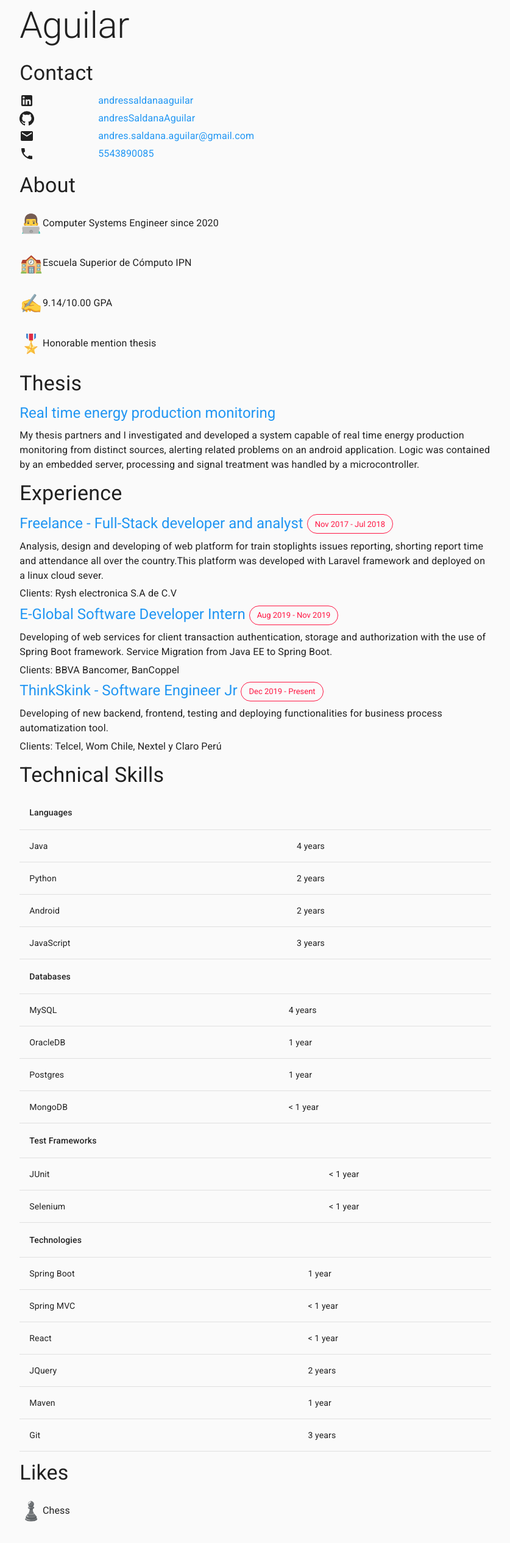
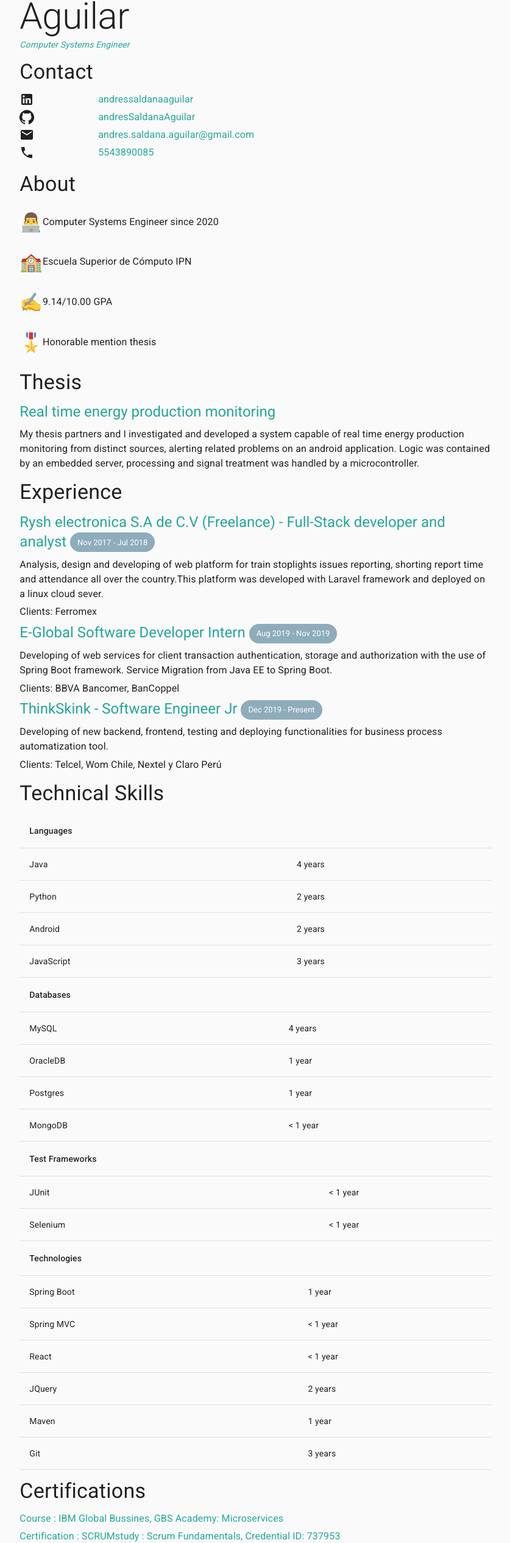
Before and after one commit to andresSaldanaAguilar/my-react-resume, a React (Create React App) app: page / in a window 1280 px wide. Shown: the part 187-2717 px from the top of the page at 61% size, without its empty margins (221-1058 px from the left). Built offline with nearby package versions, Linux system fonts and the light colour scheme.

Commit message:
modifying theme along with my girlfriend

```diff
--- a/src/App.js
+++ b/src/App.js
@@ -21,6 +21,7 @@ import englishBundle from './englishBundle';
 import IconButton from '@material-ui/core/IconButton';
 import DeleteIcon from '@material-ui/icons/Delete';
 import InvertColorsIcon from '@material-ui/icons/InvertColors';
+import Link from '@material-ui/core/Link';
 
 /*imported from material UI webpage*/
 const AntSwitch = withStyles((theme) => ({
@@ -82,9 +83,9 @@ class App extends React.Component {
 
     let theme = createMuiTheme({
       palette: {
-          primary: blue,
-          secondary: red,
-          type: this.state.themeType
+        primary: this.state.themeType === "light" ? {500:"#26a69a"} : {"500":"#82e9de"},
+        secondary: this.state.themeType === "light" ? {"A400":"#8eacbb"} : {"A400" :"#90a4ae"},
+        type: this.state.themeType
       }
     })
 
@@ -92,11 +93,11 @@ class App extends React.Component {
       <div>
         <ThemeProvider theme={theme}>
           <CssBaseline/>
-          <Grid container >
+          <Grid container>
             <Grid item xs={0} sm={0} md={2} lg={2} xl={2}>
             </Grid>
             <Grid item justify xs={12} sm={12} md={8} lg={8} xl={8} >
-              <Grid style={{padding:40}}>
+              <Grid style={{paddingLeft:40,paddingRight:40,paddingTop:25,paddingBottom:15}}>
 
                 <Grid container spacing={1}  justify="space-between" alignItems="center" style={{borderBottom: "0.3px solid",paddingBottom:"10px"}}>
                   <Grid item>
@@ -128,7 +129,7 @@ class App extends React.Component {
 
                 <MainResumePage language={this.state.language === 'es' ? spanishBundle : englishBundle}/>
 
-                <Grid item><Typography style={{borderTop: "0.3px solid",paddingTop:"10px",fontSize:10}} gutterBottom>Author: Andres Saldaña Aguilar 2020  -- Source: https://github.com/andresSaldanaAguilar/my-react-resume</Typography></Grid>
+                <Grid item><Typography style={{borderTop: "0.3px solid",paddingTop:"10px",fontSize:10}} >Author: Andres Saldaña Aguilar 2020  -- <Link href="https://github.com/andresSaldanaAguilar/my-react-resume">Source: https://github.com/andresSaldanaAguilar/my-react-resume</Link></Typography></Grid>
 
               </Grid>
             </Grid>
--- a/src/MainResumePage.js
+++ b/src/MainResumePage.js
@@ -10,15 +10,25 @@ import TableContainer from '@material-ui/core/TableContainer';
 import TableHead from '@material-ui/core/TableHead';
 import TableRow from '@material-ui/core/TableRow';
 import Chip from '@material-ui/core/Chip';
+import { withStyles } from '@material-ui/core/styles';
+import blue from '@material-ui/core/colors/blue';
+
+const useStyles = theme => ({
+  root: {
+    justifyContent: 'center',
+    backgroundColor: blue
+  },
+});
 
 class MainResumePage extends React.Component {
 
   render(){
+    const { classes } = this.props;
     return (
       <div>
-        <Typography variant="h2"gutterBottom>
-          Andrés Arnulfo Saldaña Aguilar
-        </Typography>
+        <Typography color="dark" variant="h2">Andrés Arnulfo Saldaña Aguilar</Typography>
+        <Typography style={{fontStyle: 'italic'}} color="primary" variant="small"gutterBottom>{this.props.language.degree}</Typography>
+        <p></p>
         <Typography variant="h4" gutterBottom>{this.props.language.contact.header}</Typography>
         {this.props.language.contact.content.map((link) => {
           return(
@@ -56,7 +66,7 @@ class MainResumePage extends React.Component {
         {this.props.language.experience.content.map((item) => {
           return(
             <div>
-              <Typography variant="h5" component="h4" gutterBottom color="primary">{item.header} <Chip variant="outlined" color="secondary" label={item.date}/></Typography>
+              <Typography variant="h5" component="h4" gutterBottom color="primary">{item.header} <Chip style={{color:"#fff",fontWeight:400}} color="secondary" label={item.date}/></Typography>
               <Typography component="p" gutterBottom>{item.description}</Typography>
               <Typography component="p" gutterBottom>Clients: {item.clients}</Typography>
             </div>
@@ -71,10 +81,10 @@ class MainResumePage extends React.Component {
           return(
             <TableContainer >
               <Table stickyHeader aria-label="sticky table">
-                <TableHead>
+                <TableHead >
                   <TableRow >
-                      <TableCell >{category.label}</TableCell>
-                      <TableCell ></TableCell>
+                      <TableCell className={classes.root} >{category.label}</TableCell>
+                      <TableCell className={classes.root} ></TableCell>
                   </TableRow>
                 </TableHead>
                 <TableBody>
@@ -92,12 +102,23 @@ class MainResumePage extends React.Component {
           );
         })}
 
+
+
+        <p></p>
+
+        <Typography variant="h4" gutterBottom>{this.props.language.certifications.header}</Typography>
+        {this.props.language.certifications.content.map((certification) => {
+        return(
+          <Typography component="h2" color="primary" gutterBottom> {certification.title} : {certification.description}</Typography>
+        )}
+        )}
+
         <p></p>
 
         <Typography variant="h4" gutterBottom>{this.props.language.hobbies.header}</Typography>
-        {this.props.language.hobbies.content.map((hobbie) => {
+        {this.props.language.hobbies.content.map((hobby) => {
           return(
-            <Typography component="h2" gutterBottom> <span class="emoji" role="img">{hobbie.emoji}</span>{hobbie.name}</Typography>
+            <Typography component="h2" gutterBottom> <span class="emoji" role="img">{hobby.emoji}</span>{hobby.name}</Typography>
           )}
         )}
 
@@ -106,4 +127,4 @@ class MainResumePage extends React.Component {
   };
 }
 
-export default MainResumePage;
+export default withStyles(useStyles)(MainResumePage);
--- a/src/englishBundle.js
+++ b/src/englishBundle.js
@@ -5,6 +5,9 @@ import MailIcon from '@material-ui/icons/Mail';
 import PhoneIcon from '@material-ui/icons/Phone';
 
 const englishBundle = {
+
+    degree: 'Computer Systems Engineer',
+
     contact : { header:"Contact", content :[
         { link: 'https://linkedin.com/in/andressaldanaaguilar', description: 'andressaldanaaguilar', icon: <LinkedInIcon ></LinkedInIcon> },
         { link: 'https://github.com/andresSaldanaAguilar', description: 'andresSaldanaAguilar', icon: <GitHubIcon ></GitHubIcon> },
@@ -21,9 +24,9 @@ const englishBundle = {
 
     experience : { header:"Experience", content :[
         {
-            header: '‍Freelance - Full-Stack developer and analyst', date: 'Nov 2017 - Jul 2018',
+            header: '‍Rysh electronica S.A de C.V (Freelance) - Full-Stack developer and analyst', date: 'Nov 2017 - Jul 2018',
             description: 'Analysis, design and developing of web platform for train stoplights issues reporting, shorting report time and attendance all over the country.This platform was developed with Laravel framework and deployed on a linux cloud sever.',
-            clients: 'Rysh electronica S.A de C.V'
+            clients: 'Ferromex'
         },
         {
             header: 'E-Global Software Developer Intern', date: 'Aug 2019 - Nov 2019',
@@ -79,6 +82,12 @@ const englishBundle = {
         }
     ]},
 
+
+    thesis :  { header:"Thesis", content : {
+        title: 'Real time energy production monitoring',
+        description: 'My thesis partners and I investigated and developed a system capable of real time energy production monitoring from distinct sources, alerting related problems on an android application. Logic was contained by an embedded server, processing and signal treatment was handled by a microcontroller.'
+    }},
+
     hobbies : { header:"Likes", content :[
         { emoji: '♟️', name: 'Chess' },
         { emoji: '📷', name: 'Photography' },
@@ -86,10 +95,18 @@ const englishBundle = {
         { emoji: '💻💖', name: 'And of course, Coding' }
     ]},
 
-    thesis :  { header:"Thesis", content : {
-        title: 'Real time energy production monitoring',
-        description: 'My thesis partners and I investigated and developed a system capable of real time energy production monitoring from distinct sources, alerting related problems on an android application. Logic was contained by an embedded server, processing and signal treatment was handled by a microcontroller.'
-    }}
+    certifications : { header:"Certifications",
+        content : [
+            {
+                title: 'Course',
+                description: 'IBM Global Bussines, GBS Academy: Microservices '
+            },
+            {
+                title: 'Certification',
+                description: 'SCRUMstudy : Scrum Fundamentals,  Credential ID: 737953 '
+            }
+        ]
+    }
 }
 
 export default englishBundle;
--- a/src/spanishBundle.js
+++ b/src/spanishBundle.js
@@ -5,6 +5,9 @@ import MailIcon from '@material-ui/icons/Mail';
 import PhoneIcon from '@material-ui/icons/Phone';
 
 const spanishBundle = {
+
+    degree: 'Ingeniero en Sistemas Computacionales',
+
     contact : { header:"Contacto", content :[
         { link: 'https://linkedin.com/in/andressaldanaaguilar', description: 'andressaldanaaguilar', icon: <LinkedInIcon ></LinkedInIcon> },
         { link: 'https://github.com/andresSaldanaAguilar', description: 'andresSaldanaAguilar', icon: <GitHubIcon ></GitHubIcon> },
@@ -21,9 +24,9 @@ const spanishBundle = {
 
     experience : { header:"Experiencia", content :[
         {
-            header: 'Freelance - Desarrollador Full-Stack y Analista', date: 'Nov 2017 - Jul 2018',
+            header: 'Rysh electronica S.A de C.V (Freelance) - Desarrollador Full-Stack y Analista', date: 'Nov 2017 - Jul 2018',
             description: 'Análisis, diseño e implementación de una plataforma web para la empresa Rysh Electrónica SA de CV. Acortando los tiempos de reporte y reducción de paros en la operación de los trenes. Trabajamos bajo la metodología ágil SCRUM para su desarrollo.',
-            clients: 'Rysh electronica S.A de C.V'
+            clients: 'Ferromex'
         },
         {
             header: 'E-Global - Becario Desarrollador Backend ', date: 'Ago 2019 - Nov 2019',
@@ -79,17 +82,31 @@ const spanishBundle = {
         }
     ]},
 
+
+    thesis : { header:"Tésis", content : {
+        title: 'Monitoreo de producción de energía en tiempo real',
+        description: 'En colaboración con mis compañeros de tesis desarrollamos un sistema con capacidades para monitorear la producción de energía generada desde distintas fuentes y alertar anomalías de manera remota mediante una aplicación móvil. La lógica estaba contenida en un servidor embebido, el procesamiento, tratamiento y envió de datos se realizó con un microcontrolador.'
+    }},
+
+    certifications : { header:"Certificaciones",
+        content : [
+            {
+                title: 'Curso',
+                description: 'IBM Global Bussines, GBS Academy: Microservicios'
+            },
+            {
+                title: 'Certificación',
+                description: 'SCRUMstudy : Scrum Fundamentals,  ID de la credencial: 737953'
+            }
+        ]
+    },
+
     hobbies : { header:"Pasatiempos", content :[
         { emoji: '♟️', name: 'Ajedrez' },
         { emoji: '📷', name: 'Fotografía' },
         { emoji: '🎨', name: 'Dibujar, Pintura' },
         { emoji: '💻💖', name: 'Los sistemas' }
-    ]},
-
-    thesis : { header:"Tésis", content : {
-        title: 'Monitoreo de producción de energía en tiempo real',
-        description: 'En colaboración con mis compañeros de tesis desarrollamos un sistema con capacidades para monitorear la producción de energía generada desde distintas fuentes y alertar anomalías de manera remota mediante una aplicación móvil. La lógica estaba contenida en un servidor embebido, el procesamiento, tratamiento y envió de datos se realizó con un microcontrolador.'
-    }}
+    ]}
 }
 
 export default spanishBundle;
```
